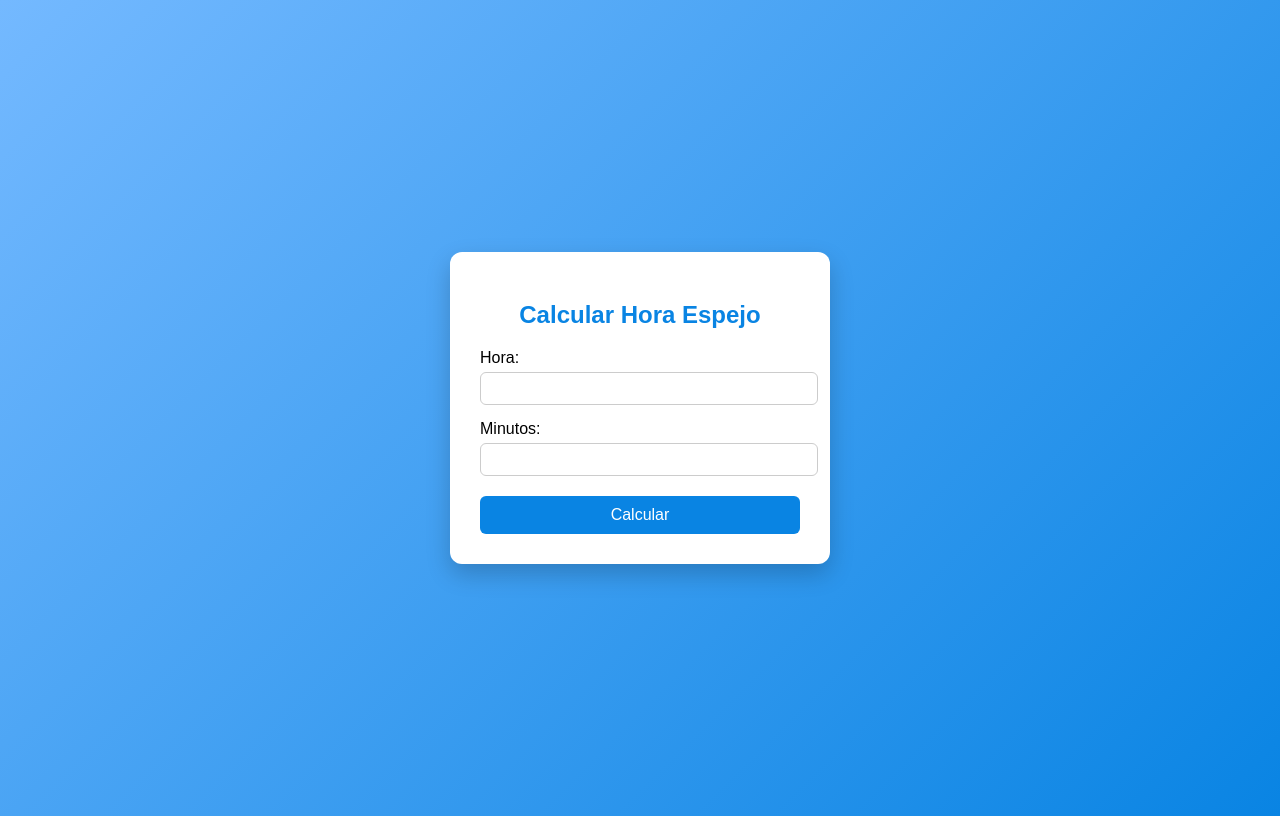
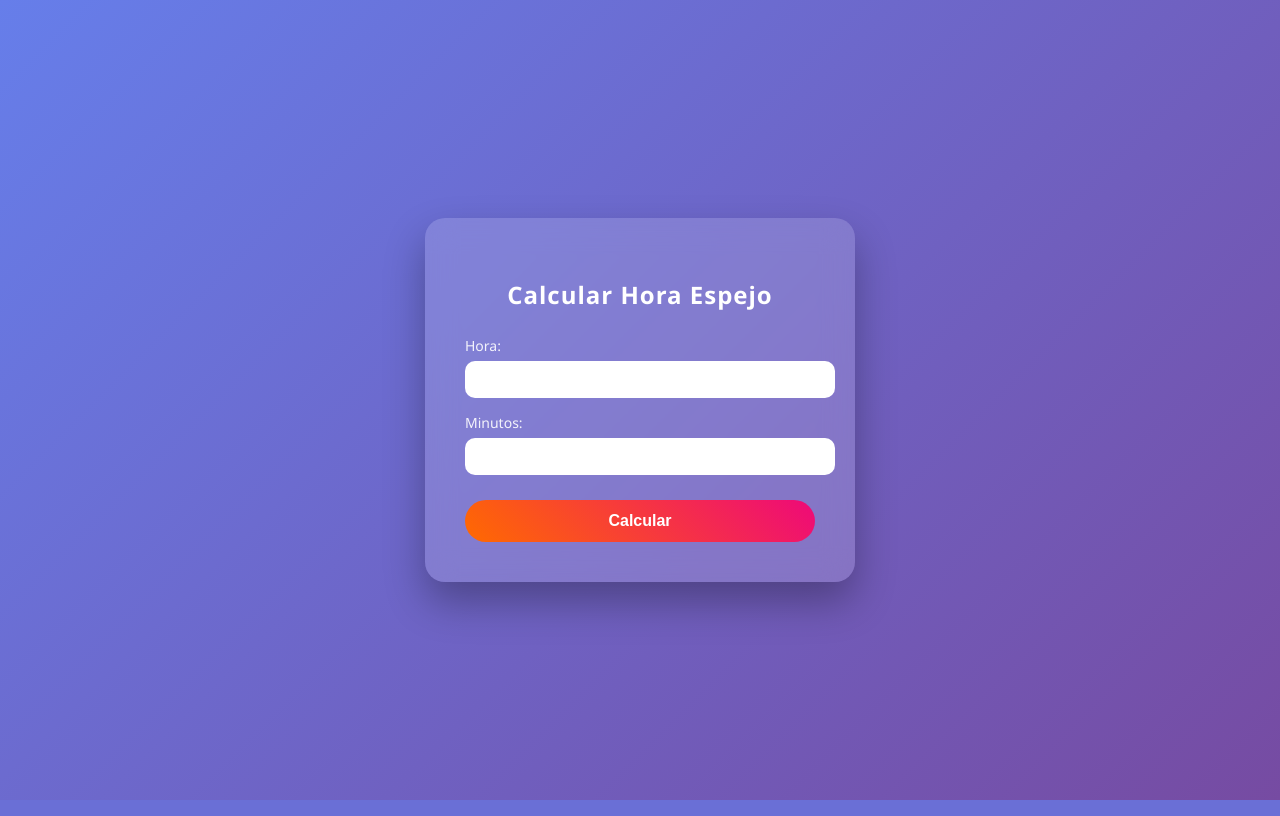
Before and after one commit to sin3445/phpjspythonhora, a PHP site: the page made by PRACTICAS/php/PRACTICA 1.php in a window 1280 px wide. Run offline with PHP 8.4, Linux system fonts and the light colour scheme.

Commit message:
Simei Calle Choque 3ro

```diff
--- a/PRACTICAS/php/PRACTICA 1.php
+++ b/PRACTICAS/php/PRACTICA 1.php
@@ -31,63 +31,95 @@
 
     <style>
     body {
-            font-family: Arial, sans-serif;
-            background: linear-gradient(135deg, #74b9ff, #0984e3);
+        font-family: 'Segoe UI', sans-serif;
+        background: linear-gradient(135deg, #667eea, #764ba2);
         display: flex;
         justify-content: center;
         align-items: center;
         height: 100vh;
+        margin: 0;
     }
 
     .contenedor {
-            background: white;
-            padding: 30px;
-            border-radius: 12px;
-            width: 320px;
-            box-shadow: 0px 10px 25px rgba(0,0,0,0.2);
+        background: rgba(255, 255, 255, 0.15);
+        backdrop-filter: blur(15px);
+        padding: 40px;
+        border-radius: 20px;
+        width: 350px;
+        box-shadow: 0 20px 40px rgba(0,0,0,0.3);
         text-align: center;
+        color: white;
+        animation: aparecer 0.8s ease-in-out;
+    }
+
+    @keyframes aparecer {
+        from {
+            opacity: 0;
+            transform: translateY(-20px);
+        }
+        to {
+            opacity: 1;
+            transform: translateY(0);
+        }
     }
 
     h2 {
-            margin-bottom: 20px;
-            color: #0984e3;
+        margin-bottom: 25px;
+        font-size: 24px;
+        letter-spacing: 1px;
     }
 
     label {
         display: block;
         margin-top: 15px;
         text-align: left;
+        font-size: 14px;
+        opacity: 0.9;
     }
 
     input {
         width: 100%;
-            padding: 8px;
-            margin-top: 5px;
-            border-radius: 6px;
-            border: 1px solid #ccc;
+        padding: 10px;
+        margin-top: 6px;
+        border-radius: 10px;
+        border: none;
+        outline: none;
+        font-size: 15px;
+        transition: 0.3s;
+    }
+
+    input:focus {
+        transform: scale(1.05);
+        box-shadow: 0 0 10px rgba(255,255,255,0.8);
     }
 
     button {
-            margin-top: 20px;
+        margin-top: 25px;
         width: 100%;
-            padding: 10px;
+        padding: 12px;
         border: none;
-            border-radius: 6px;
-            background-color: #0984e3;
+        border-radius: 30px;
+        background: linear-gradient(45deg, #ff6a00, #ee0979);
         color: white;
         font-size: 16px;
+        font-weight: bold;
         cursor: pointer;
+        transition: 0.3s;
     }
 
     button:hover {
-            background-color: #0652dd;
+        transform: translateY(-3px);
+        box-shadow: 0 10px 20px rgba(0,0,0,0.3);
     }
 
     .resultado {
-            margin-top: 20px;
-            font-size: 18px;
-            color: #2d3436;
+        margin-top: 25px;
+        font-size: 20px;
         font-weight: bold;
+        padding: 10px;
+        border-radius: 10px;
+        background: rgba(255,255,255,0.2);
+        animation: aparecer 0.5s ease-in-out;
     }
 </style>
 
```
Lines whose indentation alone changed are shown as unchanged.
